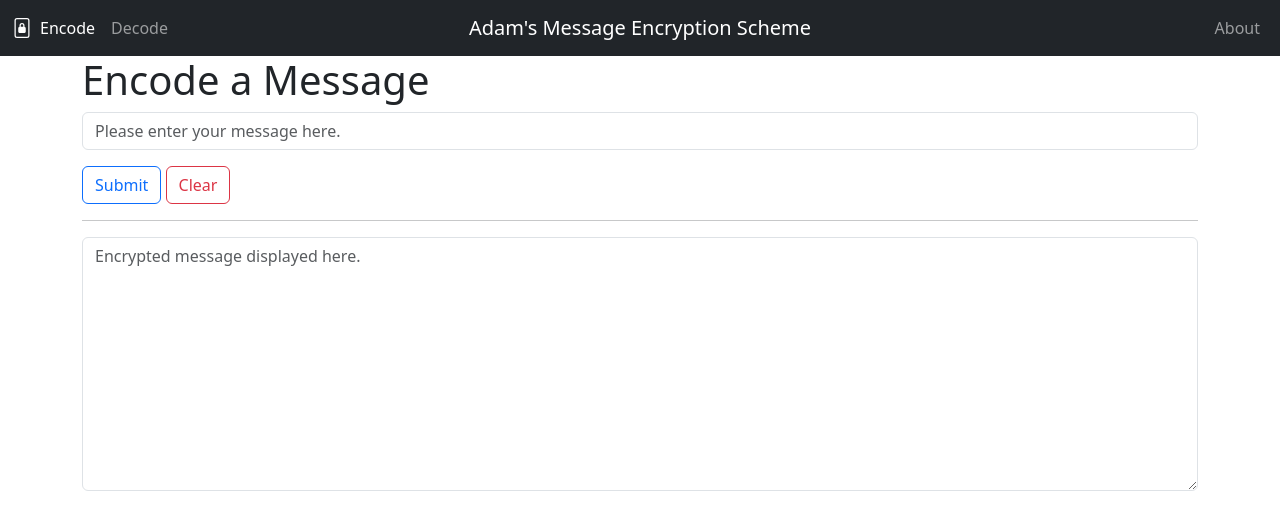
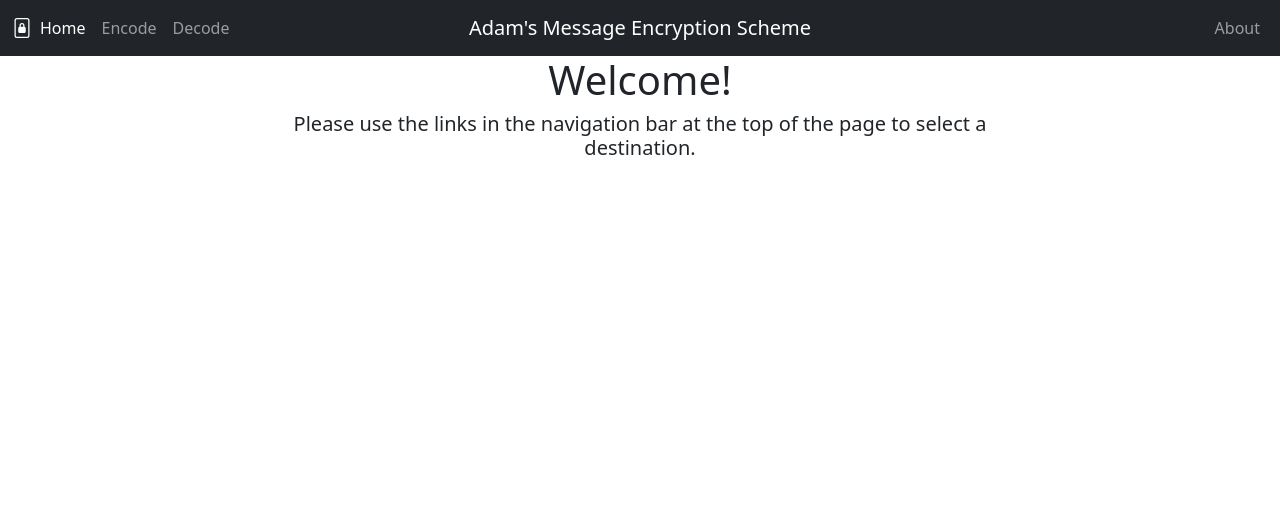
Before and after one commit to adam-bartholomew/encode-message, a Flask app: page / in a window 1280 px wide. Shown: the top 530 px of the page. Run offline with Flask 3, Linux system fonts and the light colour scheme; parts of the project's set-up code (start-up, migrations or seed data) failed here and were passed over; some libraries are stand-ins or nearby versions.

Commit message:
Add welcome page instead of defaulting to /encode

```diff
--- a/app.py
+++ b/app.py
@@ -20,9 +20,15 @@ def add_header(response):
     return response
 
 
-@app.route('/', methods=('GET', 'POST'))
+@app.route('/')
+def index():
+    template = 'index.html'
+    return render_template(template)
+
+
+@app.route('/encode', methods=('GET', 'POST'))
 def encode():
-    template = 'index.html'
+    template = 'encode.html'
     if request.method == 'POST':
         if request.form.get('encodeSubmit') == 'Submit':
             msg = request.form.get('inputMessage')
--- a/static/css/style.css
+++ b/static/css/style.css
@@ -6,4 +6,7 @@
         transform: translateX(-50%);
         text-align: center;
     }
+.div-title-center {
+    text-align: center;
+    }
 }
--- a/templates/base.html
+++ b/templates/base.html
@@ -1,12 +1,13 @@
 <!doctype html>
 {% set nav_bar_left = [
-    ('/', 'index', 'Encode'),
+    ('/', 'index', 'Home'),
+    ('/encode', 'encode', 'Encode'),
     ('/decode', 'decode', 'Decode')
 ] -%}
 {% set nav_bar_right = [
     ('/about', 'about', 'About')
 ] -%}
-{% set active_page = active_page|default('index') -%}
+{% set active_page = active_page|default('idnex') -%}
 <html lang="en">
   <head>
     <!-- Required meta tags -->
@@ -25,7 +26,7 @@
   <body>
     <nav class="navbar navbar-expand-md navbar-dark bg-dark">
         <div class="container-fluid">
-            <a class="navbar-brand abs" href="{{ url_for('encode') }}">Adam's Message Encryption Scheme</a>
+            <a class="navbar-brand abs" href="{{ url_for('index') }}">Adam's Message Encryption Scheme</a>
             <button class="navbar-toggler ms-auto" type="button" data-bs-toggle="collapse" data-bs-target="#collapseNavbar">
                 <span class="navbar-toggler-icon"></span>
             </button>
--- a/templates/decode.html
+++ b/templates/decode.html
@@ -7,7 +7,7 @@
     <form method="post">
         <div class="mb-3">
             <!--<label for="inputMessage" class="form-label">Message</label>-->
-            <textarea id="inputMessage" type="text" maxlength="1000" name="inputMessage" placeholder="Please enter your encoded message here." class="form-control">{{ request.form['inputMessage'] }}</textarea>
+            <textarea id="inputMessage" maxlength="1000" name="inputMessage" placeholder="Please enter your encoded message here." class="form-control">{{ request.form['inputMessage'] }}</textarea>
         </div>
         <div class="mb-3">
             <button name="decodeSubmit" id="decodeSubmit" value="Submit" type="submit" class="btn btn-outline-primary">Submit</button>
--- a/templates/index.html
+++ b/templates/index.html
@@ -2,23 +2,10 @@
 {% set active_page = "index" %}
 
 {% block content %}
-    <h1>{% block title %} Encode a Message {% endblock %}</h1>
-
-    <form method="post">
-        <div class="mb-3">
-            <!--<label for="inputMessage" class="form-label">Message</label>-->
-            <input id="inputMessage" type="text" maxlength="500" name="inputMessage" placeholder="Please enter your message here." class="form-control" value="{{ request.form['inputMessage'] }}"/>
-        </div>
-        <div class="mb-3">
-            <button name="encodeSubmit" id="encodeSubmit" value="Submit" type="submit" class="btn btn-outline-primary">Submit</button>
-            <button name="encodeClear" id="encodeClear" value="Clear" type="submit" class="btn btn-outline-danger">Clear</button>
-        </div>
-        <hr class="mt-1 mb-3"/>
-        <div class="mb-3">
-        <textarea id="encodedMessage" name="encodedMessage" rows="10" cols="140" readonly="readonly" placeholder="Encrypted message displayed here." class="form-control">{{ encoded_message }}</textarea>
+<div class="row">
+    <div class="col-md-8 offset-md-2 div-title-center">
+        <h1>{% block title %} Welcome! {% endblock %}</h1>
+        <h5>Please use the links in the navigation bar at the top of the page to select a destination.</h5>
     </div>
-    </form>
-    <script>
-        document.getElementById('inputMessage').value = ""
-    </script>
+</div>
 {% endblock %}
```
Also changed, not shown: templates/encode.html (added, +24 -0 lines).
